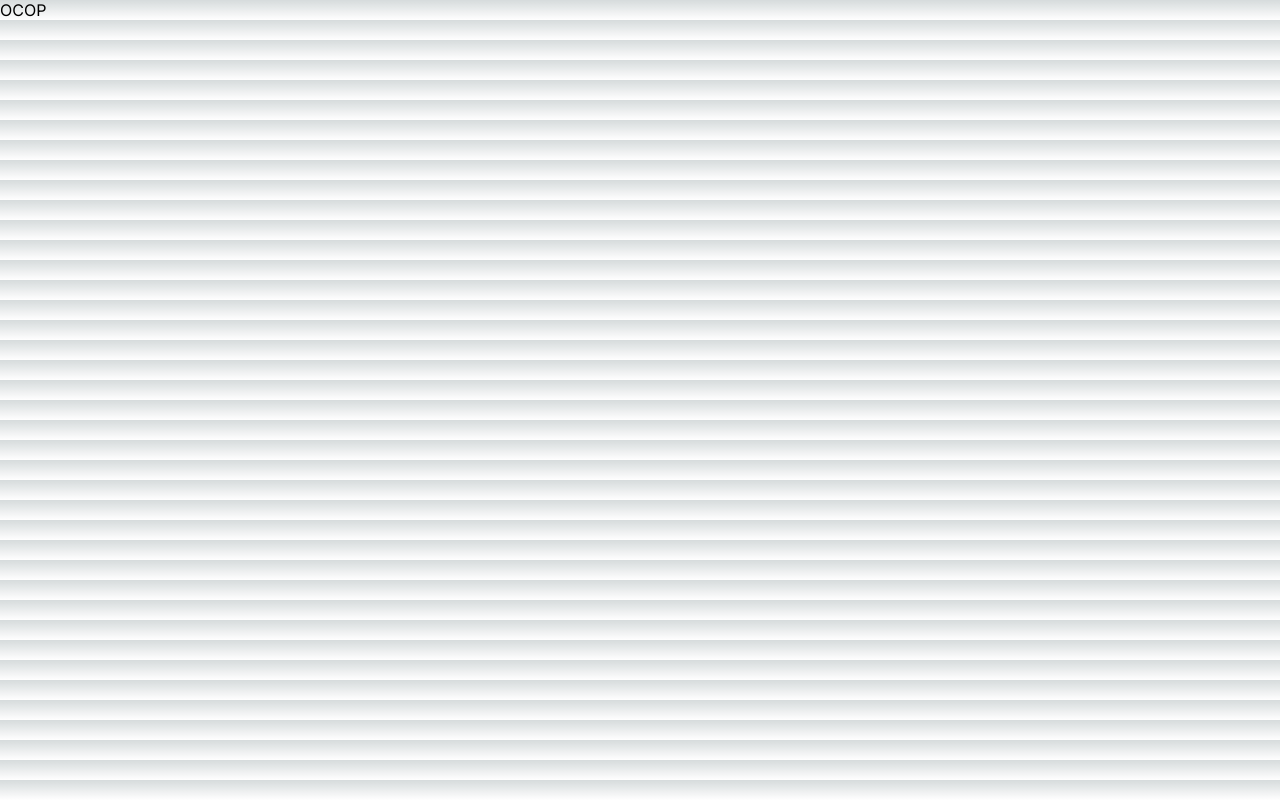
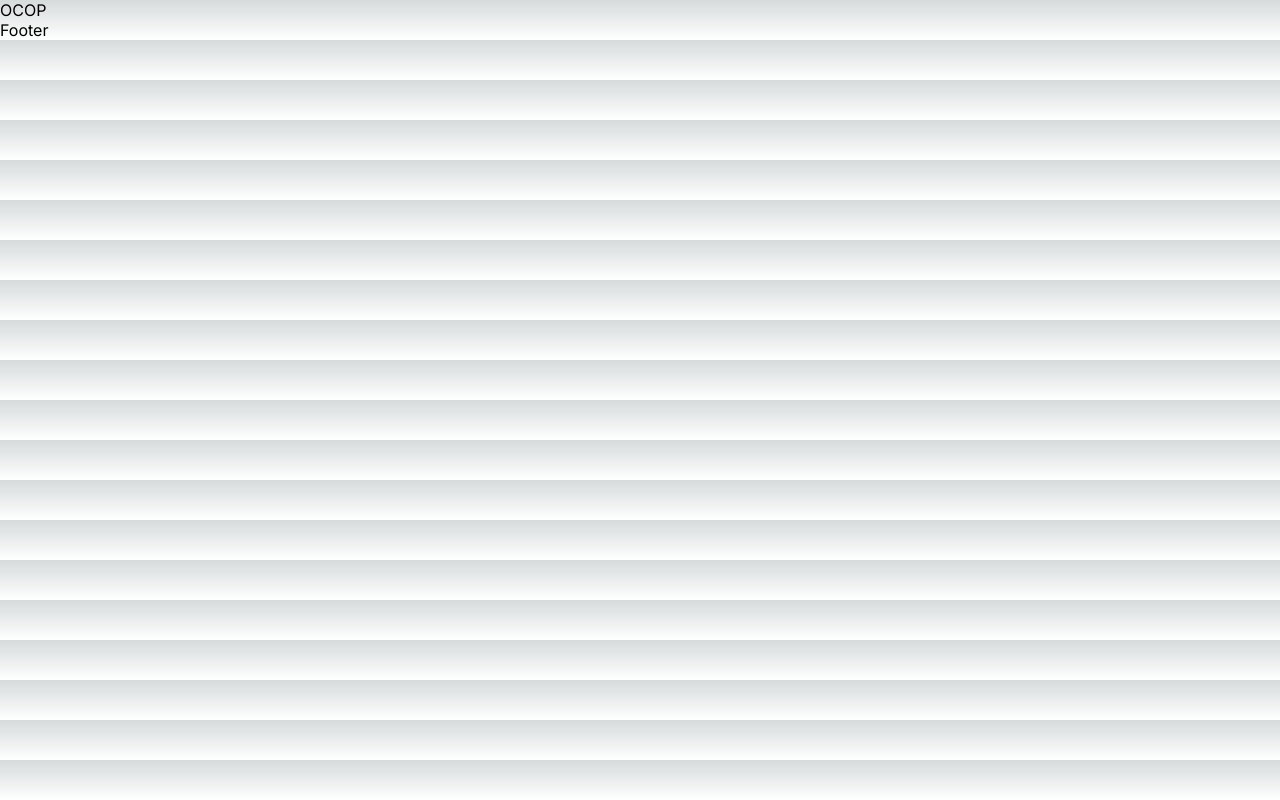
Before and after one commit to VuVietDuy/ocop, a Next.js app: page / in a window 1280 px wide. Built offline with nearby package versions, Linux system fonts and the light colour scheme.

Commit message:
Init project

```diff
--- a/src/app/@footer/default.tsx
+++ b/src/app/@footer/default.tsx
@@ -0,0 +1,5 @@
+import React from "react";
+
+export default function Footer() {
+  return <div>Footer</div>;
+}
--- a/src/app/layout.tsx
+++ b/src/app/layout.tsx
@@ -11,12 +11,17 @@
 
 export default function RootLayout({
   children,
+  footer,
 }: Readonly<{
   children: React.ReactNode;
+  footer: React.ReactNode;
 }>) {
   return (
     <html lang="en">
-      <body className={inter.className}>{children}</body>
+      <body className={inter.className}>
+        {children}
+        {footer}
+      </body>
     </html>
   );
 }
```
